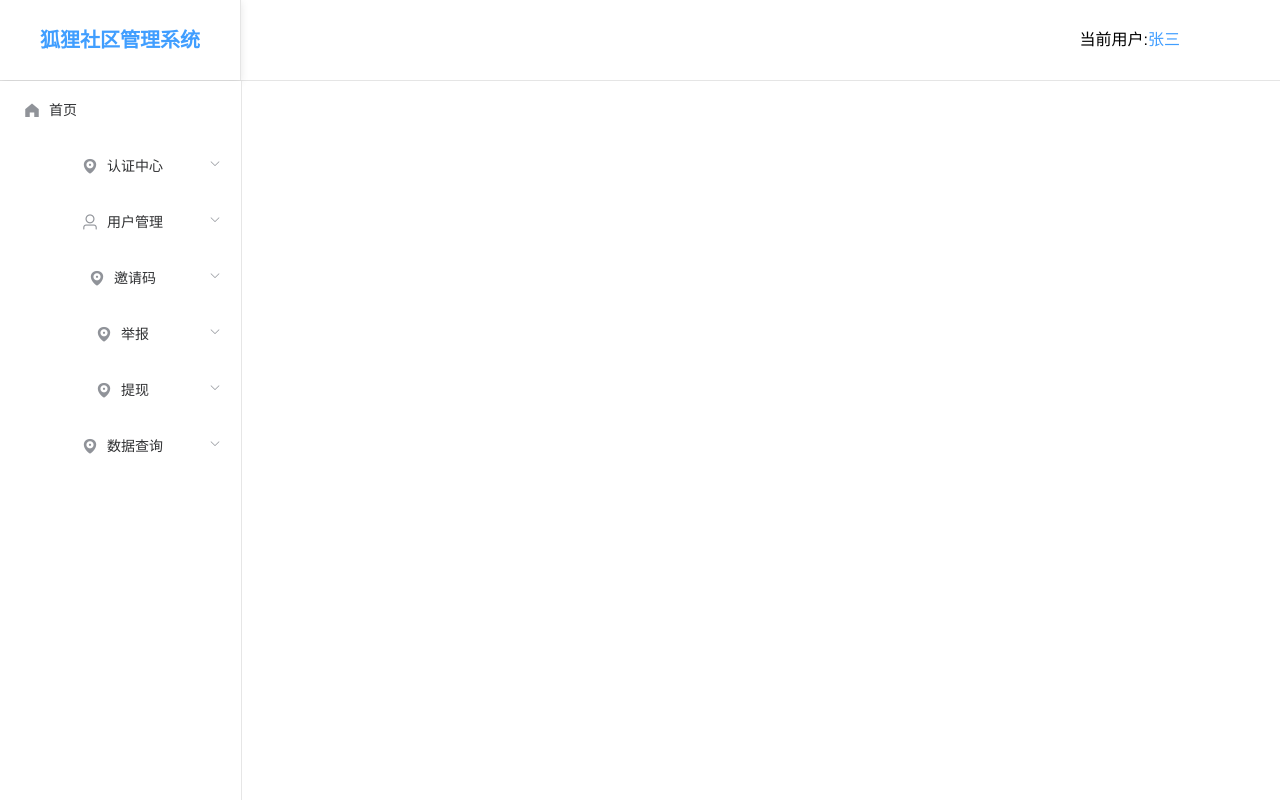
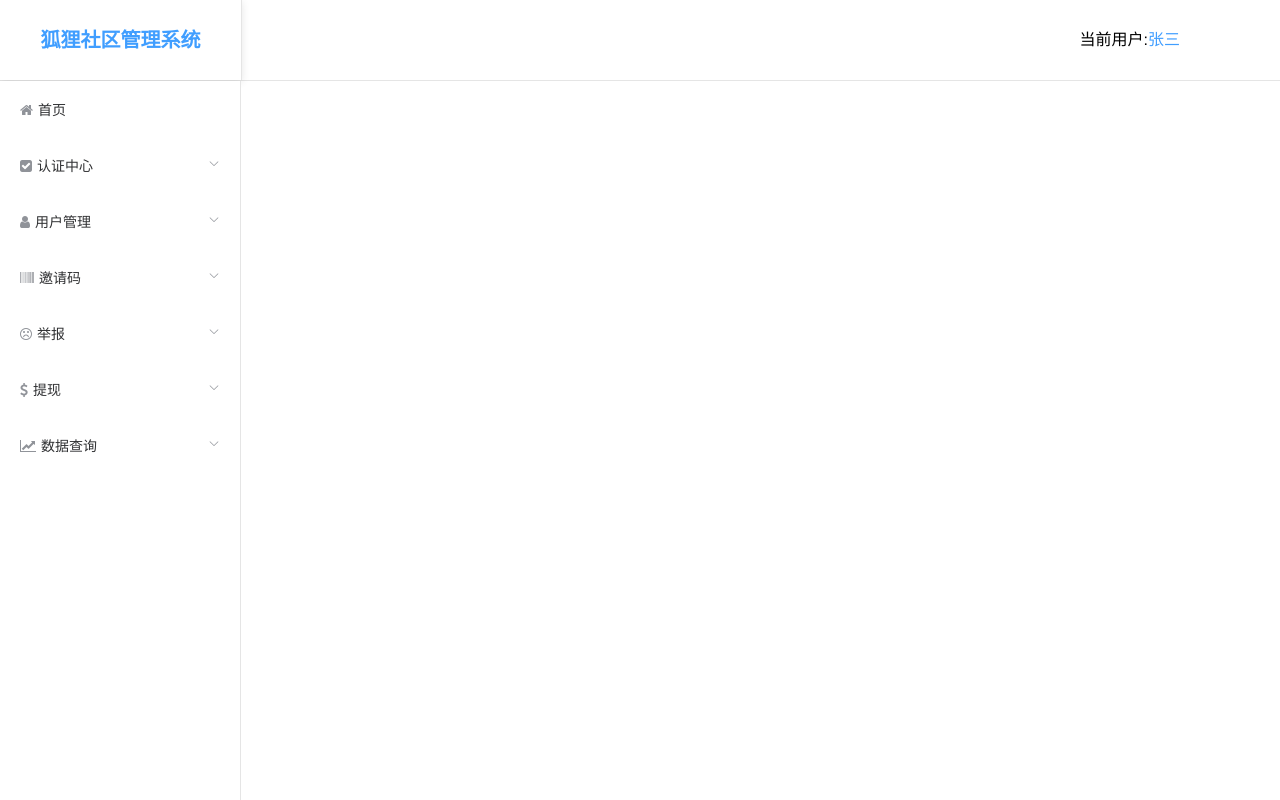
Before and after one commit to zizi00/fox-community-system, a Vue app: page /index in a window 1280 px wide. Built offline with nearby package versions, Linux system fonts and the light colour scheme.

Commit message:
增加首页

```diff
--- a/public/index.html
+++ b/public/index.html
@@ -6,6 +6,7 @@
     <meta name="viewport" content="width=device-width,initial-scale=1.0">
     <link rel="icon" href="<%= BASE_URL %>favicon.ico">
     <title><%= htmlWebpackPlugin.options.title %></title>
+    <link href="//cdn.bootcss.com/font-awesome/4.7.0/css/font-awesome.css" rel="stylesheet">
   </head>
   <body>
     <noscript>
--- a/src/components/headNav.vue
+++ b/src/components/headNav.vue
@@ -21,7 +21,7 @@ export default {
     // box-shadow: 0 2px 8px 0 rgba(0, 0, 0, 0.1);
     border-bottom: 1px solid rgba(0, 0, 0, 0.1);
     .left {
-        width: 240px;
+        width: 241px;
         height: 100%;
         border-right: 1px solid rgba(0, 0, 0, 0.1);
         // border-bottom: 1px solid rgba(0, 0, 0, 0.1);
--- a/src/components/leftMenu.vue
+++ b/src/components/leftMenu.vue
@@ -1,142 +1,146 @@
 <template>
-    <div class="left-menu">
-        <el-menu default-active="1-4-1" class="el-menu-vertical-demo" @open="handleOpen" @close="handleClose" :collapse="isCollapse">
-            <div v-for="(itemMenu,index) in menuList" :key = "index">
-                <div v-if="itemMenu.subMenuList">
-                     <el-submenu :index="itemMenu.index">
+    <el-row class="menu_page">
+        <el-col>
+            <el-menu mode="vertical" :default-active="$route.path" router class="el-menu-vertical-demo" :collapse="isCollapse">
+                <template v-for="item in items">
+                    <el-submenu v-if="item.children" :index="item.path" :key="item.path">
                         <template slot="title">
-                        <i :class="itemMenu.icon"></i>
-                        <span slot="title">{{itemMenu.title}}</span>
+                            <i :class="'fa fa-margin '+item.icon"></i>
+                            <span slot="title">{{item.name}}</span>
                         </template>
-                        <el-menu-item :index="itemSubMenu.subIndex" v-for="(itemSubMenu,index) in itemMenu.subMenuList" :key = "index">{{itemSubMenu.subTitle}}</el-menu-item>
+                        <router-link v-for="(citem,cindex) in item.children"
+                                     :to="citem.path" :key="cindex">
+                            <el-menu-item
+                                    :index='citem.path'>
+                                <span slot="title">{{citem.name}}</span>
+                            </el-menu-item>
+                        </router-link>
                     </el-submenu>
-                </div>
-                <div v-else>
-                    <el-menu-item :index="itemMenu.index">
-                        <i :class="itemMenu.icon"></i>
-                        <span slot="title">{{itemMenu.title}}</span>
+                    <template v-if="!item.children">
+                        <router-link :to="item.path" :key="item.path" >
+                            <el-menu-item index="item.path">
+                                <i :class="'fa fa-margin '+item.icon"></i>
+                                <span slot="title">{{item.name}}</span>
                             </el-menu-item>
-                </div>
-            </div>
+                        </router-link>
+                    </template>
+                </template>
             </el-menu>
-    </div>
+        </el-col>
+    </el-row>
 </template>
 <script>
     export default {
-    name: "left-menu",
-    data () {
+        name: "leftmenu",
+        data() {
             return {
                 isCollapse: false,
-            menuList: [
+                items: [
                     {
-                    title: "首页",
-                    icon: "el-icon-s-home",
-                    index: "1"
+                        icon: "fa-home",
+                        name: "首页",
+                        path: "/home",
                     },
                     {
-                    title: "认证中心",
-                    icon: "el-icon-location",
-                    index: "2",
-                    subMenuList: [
-                        {
-                            subTitle: "女用户认证",
-                            subIndex: "2-1",
-                        },
-                        {
-                            subTitle: "男用户认证",
-                            subIndex: "2-2",
-                        }
+                        icon: "fa-check-square",
+                        name: "认证中心",
+                        path: "fund",
+                        children: [
+                            {path: "/customerlist", name: "女认证中心"},
+                            {path: "/agentlist", name: "男认证中心"}
                         ]
                     },
                     {
-                    title: "用户管理",
-                    icon: "el-icon-user",
-                    index: "3",
-                    subMenuList: [
-                        {
-                            subTitle: "女用户管理",
-                            subIndex: "3-1",
-                        },
-                        {
-                            subTitle: "男用户管理",
-                            subIndex: "3-2",
-                        }
+                        icon: "fa-user",
+                        name: "用户管理",
+                        path: "circle",
+                        children: [
+                          { path: "/servicelabel", name: "女用户管理" },
+                          { path: "/cityServiceList", name: "男用户管理" },
                         ]
                       },
                     {
-                    title: "邀请码",
-                    icon: "el-icon-location",
-                    index: "4",
-                    subMenuList: [
-                        {
-                            subTitle: "邀请码管理",
-                            subIndex: "4-1",
-                        }
+                        icon: "fa-barcode",
+                        name: "邀请码",
+                        path: "advert",
+                        children: [
+                            {path: "/regionPrice", name: "邀请码管理"},
                         ]
                     },
                     {
-                    title: "举报",
-                    icon: "el-icon-location",
-                    index: "5",
-                    subMenuList: [
-                        {
-                            subTitle: "举报",
-                            subIndex: "5-1",
-                        }
+                        icon: "fa-frown-o",
+                        name: "举报",
+                        path: "material",
+                        children: [
+                            {path: "/photoUpload", name: "举报管理"},
                         ]
                     },
                     {
-                    title: "提现",
-                    icon: "el-icon-location",
-                    index: "6",
-                    subMenuList: [
-                        {
-                            subTitle: "用户提现",
-                            subIndex: "6-1",
-                        }
+                        icon: "fa-dollar",
+                        name: "提现",
+                        path: "complaint",
+                        children: [
+                            {path: "/complaintFeedback", name: "用户提现"},
                         ]
                     },
                     {
-                    title: "数据查询",
-                    icon: "el-icon-location",
-                    index: "7",
-                    subMenuList: [
-                        {
-                            subTitle: "资金流水",
-                            subIndex: "7-1",
-                        },
-                        {
-                            subTitle: "充值记录",
-                            subIndex: "7-2",
+                        icon: "fa-line-chart",
+                        name: "数据查询",
+                        path: "system",
+                        children: [
+                            {path: "/versionSet", name: "资金流水"},
+                            {path: "/customerService", name: "充值记录"},
+                        ]
                     }
                 ]
-                },
-            ]
-        }
+            };
         },
         methods: {
-        handleOpen() {
+        }
+    };
+</script>
+<style scoped>
+    .menu_page {
+        height: 100%;
+        min-height: 100%;
+        overflow: auto;
+    }
+    .el-col-24 {
+        height: 100%;
+    }
+    .el-menu {
+        border-right: 1px solid rgba(0, 0, 0, 0.1);
+    }
 
-        },
-        handleClose() {
+    .fa-margin {
+        margin-right: 5px;
+    }
 
+    .el-menu-vertical-demo:not(.el-menu--collapse) {
+        width: 240px;
+        height: 100%;
     }
-    }
-}
-</script>
-<style lang="less" scoped>
-.left-menu {
-    height: 100%;
-    overflow: auto;
-    .el-menu-vertical-demo:not(.el-menu--collapse) {
-        // width: 100%;
+
+    .el-menu-vertical-demo {
+        width: 55px;
         height: 100%;
     }
     .el-menu-item {
         text-align: left;
     }
-    .el-submenu__title {
+    >>>.el-submenu__title {
         text-align: left;
     }
+    .el-submenu .el-menu-item {
+        min-width: 240px;
+    }
+
+    .hiddenDropdown,
+    .hiddenDropname {
+        display: none;
+    }
+
+    a {
+        text-decoration: none;
     }
 </style>
--- a/src/router/index.js
+++ b/src/router/index.js
@@ -15,13 +15,19 @@ const routes = [
     name: "Login",
     meta: { title: '登录' },
           component: () =>
-          import ( /* webpackChunkName: "page" */ '@/views/Login/login'),
+          import ( /* webpackChunkName: "login" */ '@/views/Login/login'),
   },
   { path: '/index',
      name: 'index',
     //  redirect: '/home',
      component: Index,
-     children:[]
+     children:[
+      { path: '/home', name: 'home',
+        meta: { title: '首页' },
+        component: () =>
+        import ( /* webpackChunkName: "pages" */ '@/views/pages/Home'),
+      },
+     ]
   }
 ];
 
--- a/src/views/index.vue
+++ b/src/views/index.vue
@@ -1,14 +1,22 @@
 <template>
     <div class="index">
         <HeadNav></HeadNav>
+        <div class="main-wrapper">
+            <el-col :span="5" class="left">
                 <div class="left-container">
                     <LeftMenu></LeftMenu>
                 </div>
+            </el-col>
+            <el-col :span="19" class="right">
                 <div class="right-container">
                     <!-- 顶部标签卡 -->
                     <!-- <Tags></Tags> -->
                     <router-view></router-view>
                 </div>
+            </el-col>
+        </div>
+
+
     </div>
 </template>
 <script>
@@ -32,6 +40,11 @@ export default {
     width: 100%;
     height: 100%;
     overflow: hidden;
+    .main-wrapper {
+        width: 100%;
+        height: 100%;
+        .left {
+            height: 100%;
             .left-container {
                 width: 242px;
                 height: calc(100% - 80px);
@@ -40,15 +53,19 @@ export default {
                     height: 100%;
                 }
             }
+        }
+        .el-col-5 {
+            width: 17.2%;
+        }
+        .right {
+            width: 82.8%;
             .right-container {
-        // position: relative;
-        // top: 0;
-        // left: 240px;
-        // width: calc(100% - 240px);
-        width: calc(100% - 120px);
                 height: calc(100% - 80px);
                 overflow: auto;
-        // padding: 20px;
+                padding-left: 20px;
             }
         }
+    }
+
+}
 </style>
```
Also changed, not shown: src/views/pages/Home.vue (renamed from src/views/Home.vue), 1 other file (tests, documents, lock files or other folders). Lines whose indentation alone changed are shown as unchanged.
